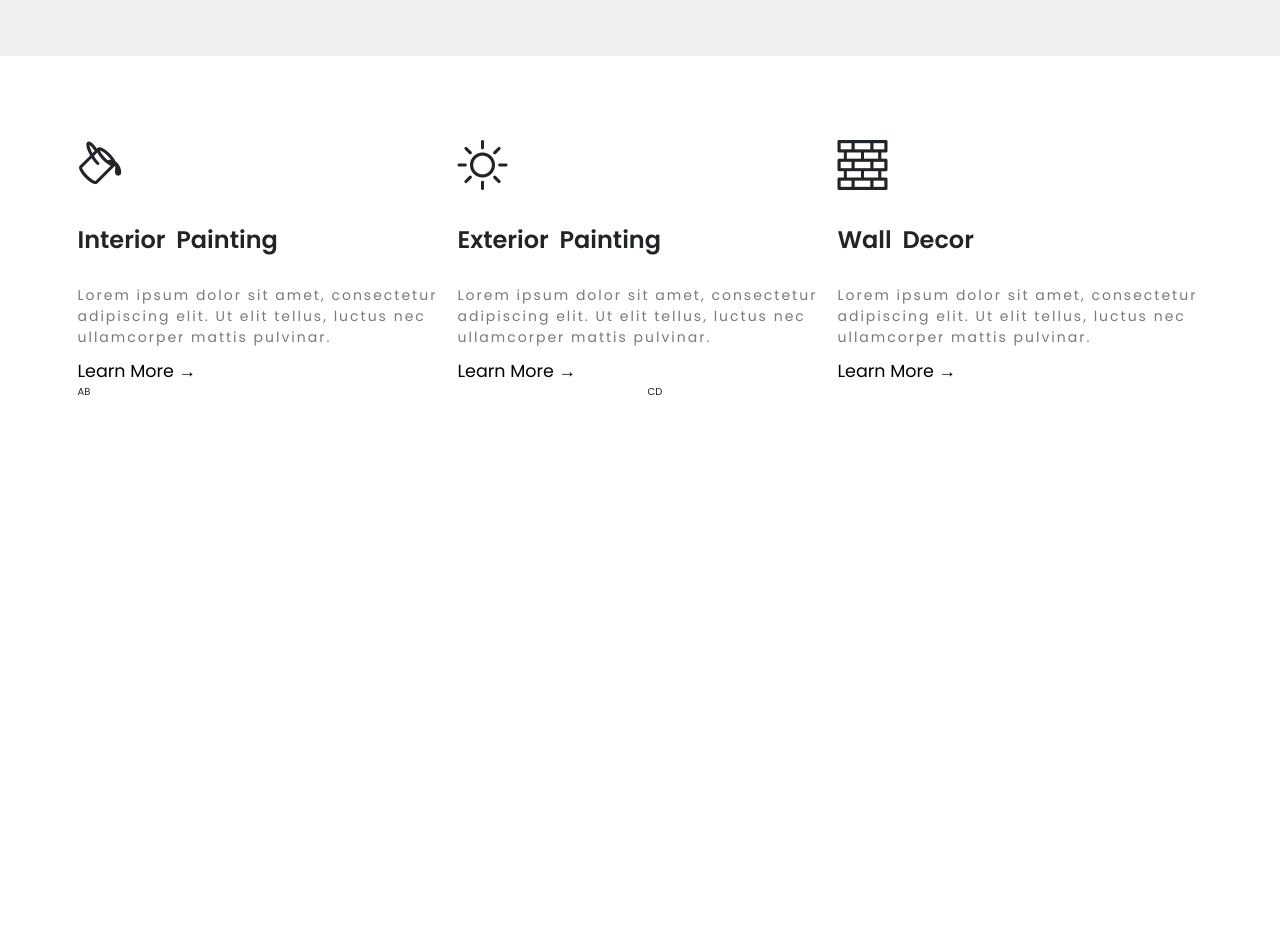
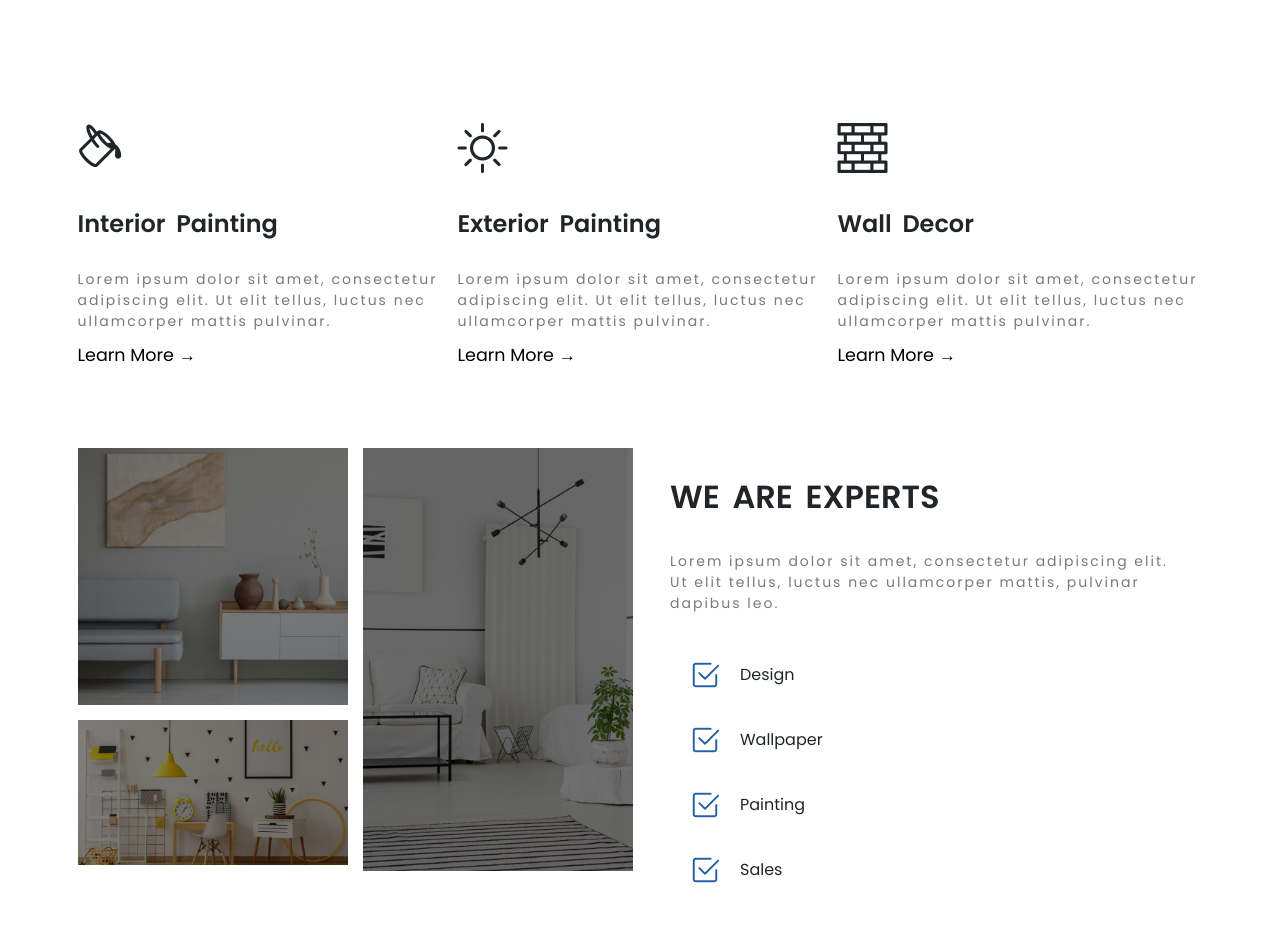
Before and after one commit to sravannk21/Brightway-sales-LLC, a website: page index.html in a window 1280 px wide. Shown: the part 1300-2237 px from the top of the page. Before the commit the page ends 1779 px from the top, so only its background shows below. Drawn offline with nearby package versions, Linux system fonts and the light colour scheme.

Commit message:
home page skill section bottom area created and styled

```diff
--- a/index.html
+++ b/index.html
@@ -9,18 +9,26 @@
   <link rel="preconnect" href="https://fonts.googleapis.com">
   <link rel="preconnect" href="https://fonts.googleapis.com">
   <link rel="preconnect" href="https://fonts.gstatic.com" crossorigin>
-    <link href="https://fonts.googleapis.com/css2?family=Poppins:wght@100;200;400;500;600;700;900&family=Roboto:wght@100;300;400;500;700&display=swap" rel="stylesheet">
+  <link
+    href="https://fonts.googleapis.com/css2?family=Poppins:wght@100;200;400;500;600;700;900&family=Roboto:wght@100;300;400;500;700&display=swap"
+    rel="stylesheet">
   <link href="./vendors/bootstrap/css/bootstrap.min.css" rel="stylesheet" type="text/css">
   <link rel="stylesheet" href="https://cdn.jsdelivr.net/npm/bootstrap-icons@1.5.0/font/bootstrap-icons.css">
   <title>Brightway</title>
 </head>
 
 <body>
+
+
+  <!--HEADER-BEGIN-->
+  <header class="header">
     <!--PAGE NAVIGATION-START-->
     <nav class="navbar navbar-expand-lg bg-body-tertiary">
       <div class="container">
-          <a class="navbar-brand" href="#"><img src="./source/img/logo.png" class="img-fluid logo-brightway" alt="brightway"></a>
-          <button class="navbar-toggler" type="button" data-bs-toggle="collapse" data-bs-target="#navbarSupportedContent" aria-controls="navbarSupportedContent" aria-expanded="false" aria-label="Toggle navigation">
+        <a class="navbar-brand" href="#"><img src="./source/img/logo.png" class="img-fluid logo-brightway"
+            alt="brightway"></a>
+        <button class="navbar-toggler" type="button" data-bs-toggle="collapse" data-bs-target="#navbarSupportedContent"
+          aria-controls="navbarSupportedContent" aria-expanded="false" aria-label="Toggle navigation">
           <span class="navbar-toggler-icon"></span>
         </button>
         <div class="collapse navbar-collapse justify-content-end" id="navbarSupportedContent">
@@ -42,15 +50,13 @@
       </div>
     </nav>
     <!--PAGE NAVIGATION-END-->
-
-  <!--HEADER-BEGIN-->
-      <header class="header">
     <div class="content-box">
       <div class="content-box__caption">
         <h1 class="heading-primary">Decorate your Home Walls</h1>
       </div>
       <div class="content-box__description mt-5">
-            <p class="header-paragraph">Lorem ipsum dolor sit, amet consectetur adipisicing elit. Et maiores molestiae aperiam. Dignissimos, quam sint assumenda reprehenderit harum
+        <p class="header-paragraph">Lorem ipsum dolor sit, amet consectetur adipisicing elit. Et maiores molestiae
+          aperiam. Dignissimos, quam sint assumenda reprehenderit harum
         </p>
       </div>
       <div class="content-box__button mt-5">
@@ -71,7 +77,8 @@
           </div>
           <div class=" w-75 mb-5">
             <p class="paragraph pb-5">
-                  Lorem ipsum dolor sit amet, consectetur adipiscing elit, sed do eiusmod tempor incididunt ut labore et dolore magna aliqua. Ut enim ad minim veniam, quis nostrud exercitation ullamco laboris.
+              Lorem ipsum dolor sit amet, consectetur adipiscing elit, sed do eiusmod tempor incididunt ut labore et
+              dolore magna aliqua. Ut enim ad minim veniam, quis nostrud exercitation ullamco laboris.
             </p>
           </div>
           <div class="mt-5">
@@ -104,36 +111,60 @@
 
   <!--BRIGHTWAY SKILLS SECTION-->
   <section class="skills">
-        <div class="container">
+    <div class="container u-margin-big">
       <div class="row">
         <div class="col-md-4 mb-5 mb-md-0">
           <i class="bi bi-paint-bucket display-1"></i>
           <h3 class="heading-third my-5">Interior Painting</h3>
-              <p class="paragraph mb-3">Lorem ipsum dolor sit amet, consectetur adipiscing elit. Ut elit tellus, luctus nec ullamcorper mattis pulvinar.</p>
+          <p class="paragraph mb-3">Lorem ipsum dolor sit amet, consectetur adipiscing elit. Ut elit tellus, luctus nec
+            ullamcorper mattis pulvinar.</p>
           <a href="#" class="text-capitalize text-black fs-3 btn-plane">learn more &rarr;</a>
         </div>
         <div class="col-md-4 mb-5 mb-md-0">
           <i class="bi bi-brightness-high display-1"></i>
           <h3 class="heading-third my-5">Exterior Painting</h3>
-              <p class="paragraph mb-3">Lorem ipsum dolor sit amet, consectetur adipiscing elit. Ut elit tellus, luctus nec ullamcorper mattis pulvinar.</p>
+          <p class="paragraph mb-3">Lorem ipsum dolor sit amet, consectetur adipiscing elit. Ut elit tellus, luctus nec
+            ullamcorper mattis pulvinar.</p>
           <a href="#" class="text-capitalize text-black fs-3 btn-plane">learn more &rarr;</a>
         </div>
         <div class="col-md-4 mb-5 mb-md-0">
           <i class="bi bi-bricks display-1"></i>
           <h3 class="heading-third my-5">Wall Decor</h3>
-              <p class="paragraph mb-3">Lorem ipsum dolor sit amet, consectetur adipiscing elit. Ut elit tellus, luctus nec ullamcorper mattis pulvinar.</p>
+          <p class="paragraph mb-3">Lorem ipsum dolor sit amet, consectetur adipiscing elit. Ut elit tellus, luctus nec
+            ullamcorper mattis pulvinar.</p>
           <a href="#" class="text-capitalize text-black fs-3 btn-plane">learn more &rarr;</a>
         </div>
       </div>
     </div>
-        <div class="container">
+    <div class="container u-margin-big">
       <div class="row">
-            <div class="col-md-6">AB</div>
-            <div class="col-md-6">CD</div>
+        <div class="col-md-6">
+          <div class="row">
+            <div class="col-md-6">
+              <img src="/source/img/skills-1.jpg" alt="" class="img-fluid skill-img">
+              <img src="/source/img/skills2.jpg" alt="" class="img-fluid mt-4 skill-img">
+            </div>
+            <div class="col-md-6">
+              <img src="/source/img/skills3.jpg" alt="" class="img-fluid skill-img">
+            </div>
+          </div>
+        </div>
+        <div class="col-md-6 p-5">
+          <h2 class="secondary-heading pb-5">We Are Experts</h2>
+          <p class="paragraph pb-5">Lorem ipsum dolor sit amet, consectetur adipiscing elit. Ut elit tellus, luctus nec
+            ullamcorper mattis, pulvinar dapibus leo. </p>
+          <ul class="features">
+            <li class="feature"><i class="bi bi-check2-square"></i><span class="feature__name">Design</span></li>
+            <li class="feature"><i class="bi bi-check2-square"></i><span class="feature__name">Wallpaper</span></li>
+            <li class="feature"><i class="bi bi-check2-square"></i><span class="feature__name">Painting</span></li>
+            <li class="feature"><i class="bi bi-check2-square"></i><span class="feature__name">Sales</span></li>
+          </ul>
+        </div>
       </div>
     </div>
   </section>
   <!--END BRIGHTWAY SKILLS SECTION-->
 </body>
 <script src="./vendors/bootstrap/js/bootstrap.bundle.min.js"></script>
+
 </html>
--- a/source/sass/basics/__utilities.scss
+++ b/source/sass/basics/__utilities.scss
@@ -1,3 +1,6 @@
 .u-colum-height-40rem {
     height: 40rem;
 }
+.u-margin-big {
+    margin: 8rem 0;
+}
--- /dev/null
+++ b/source/sass/components/__skill-homepage.scss
@@ -0,0 +1,26 @@
+.skill-img {
+    filter: brightness(50%);
+    transition: all .9s;
+    &:hover {
+        filter: brightness(100%);
+    }
+}
+
+.features {
+    .feature {
+        list-style: none;
+        &:not(:last-child) {
+            margin-bottom: 2rem;
+        }
+
+        &__name {
+            font-size: 1.6rem;
+            margin-left: 2rem;
+        }
+    }
+    i {
+        font-size: 3rem;
+        color: $color-primary;
+        vertical-align: middle;
+    }
+}
--- a/source/sass/main.scss
+++ b/source/sass/main.scss
@@ -19,6 +19,7 @@
 //Components
 @import "./components/_button";
 @import "./components/_hero-sub-section";
+@import "./components/_skill-homepage";
 
 //page
 @import "./page/_home";
```
Also changed, not shown: source/css/style.css, source/img/skills-1.jpg (added), source/img/skills2.jpg (added), source/img/skills3.jpg (added), 1 other file. Lines whose indentation alone changed are shown as unchanged.
